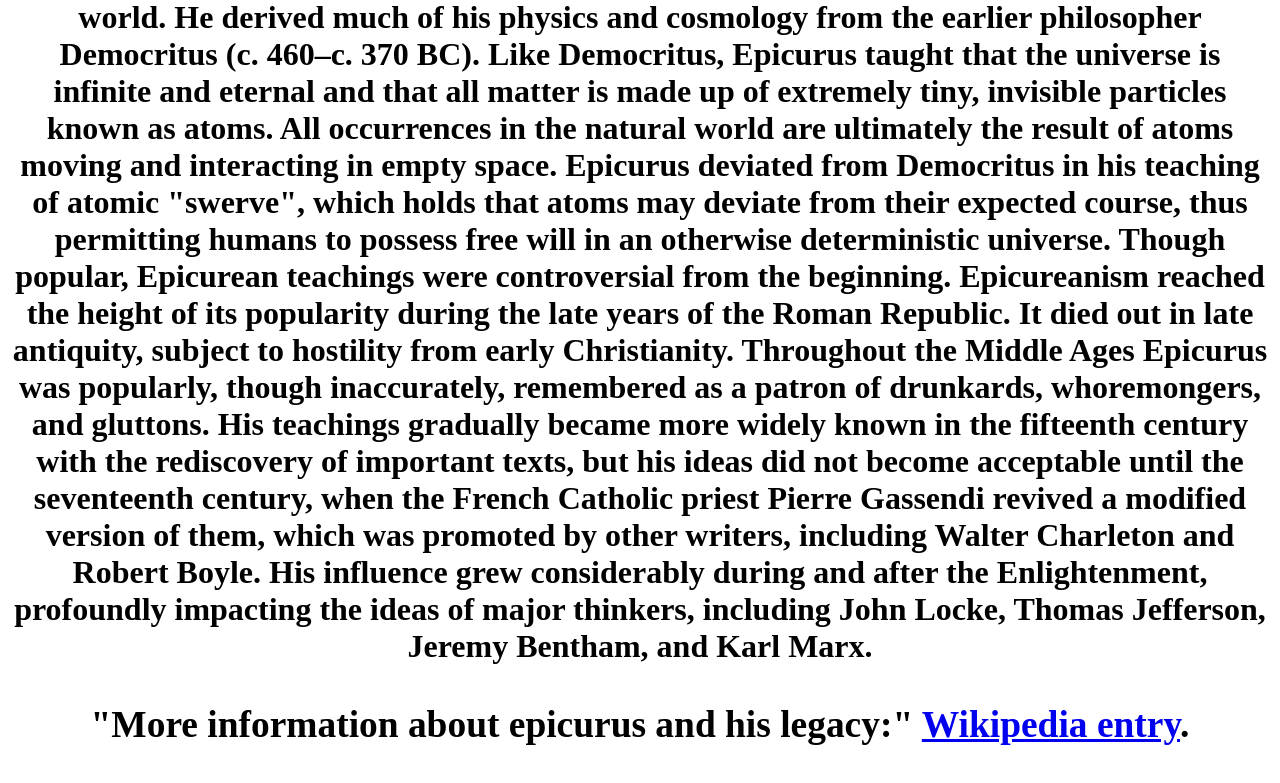
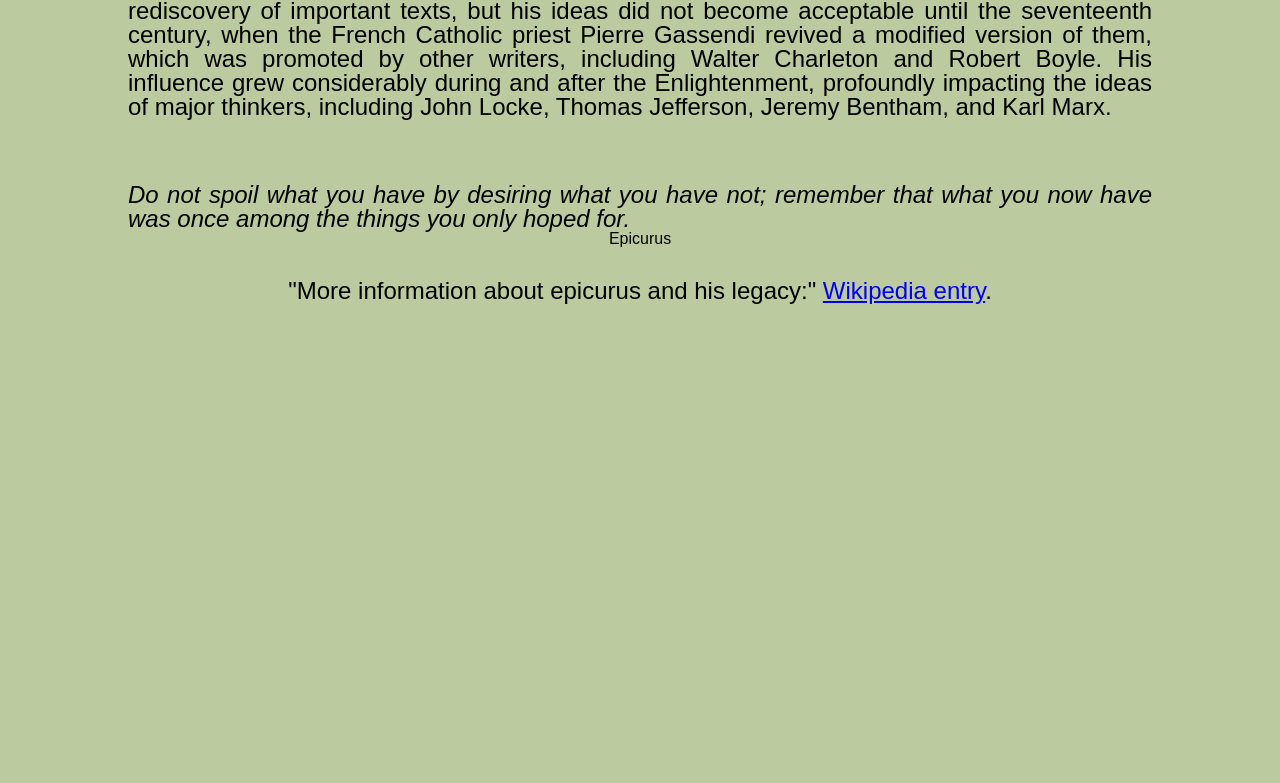
Before and after one commit to Saul97-arch/freecode-front, a plain HTML site: page projeto1/index.html in a window 1280 px wide. Shown: the part 1521-2304 px from the top of the page. After the commit the page ends 1840 px from the top, so only its background shows below. Drawn offline with Linux system fonts and the light colour scheme.

Commit message:
Refatorado projeto 1

```diff
--- a/projeto1/index.html
+++ b/projeto1/index.html
@@ -5,25 +5,32 @@
   <body>
      <main id="main">
         <h1 id="title">A brief about the life of Epicurus<h1>
+        <p class="sub-title">The father of stoicism</p>
           <div id="img-div">
               <img id="image" src="https://fee.org/media/18733/epicurus.jpg?anchor=center&mode=crop&width=1920&rnd=131303490250000000">
             <figcaption id="img-caption">
               "The marble bust of the Epicurus sage."
             </figcaption>
-            <section id="tribute-info">
-              <h3>Life of Epicurus the sage:</h3>
+          </div>
+        <section id="tribute-info">
+          <h3 class="bio-title">Life of Epicurus the sage:</h3>
+            <div class="flex-container">
               <p>
-                Epicurus (Ancient Greek: Ἐπίκουρος, romanized: Epíkouros;[a] 341–270 BC) was an ancient Greek philosopher and sage who founded Epicureanism, a highly influential school of philosophy. He was born on the Greek island of Samos to Athenian parents. Influenced by Democritus, Aristippus, Pyrrho,[3] and possibly the Cynics, he turned against the Platonism of his day and established his own school, known as "the Garden", in Athens. Epicurus and his followers were known for eating simple meals and discussing a wide range of philosophical subjects. He openly allowed women to join the school as a matter of policy. Epicurus is said to have originally written over 300 works on various subjects, but the vast majority of these writings have been lost. Only three letters written by him—the letters to Menoeceus, Pythocles, and Herodotus—and two collections of quotes—the Principle Doctrines and the Vatican Sayings—have survived intact, along with a few fragments of his other writings. Most knowledge of his teachings comes from later authors, particularly the biographer Diogenes Laërtius, the Epicurean Roman poet Lucretius and the Epicurean philosopher Philodemus, and with hostile but largely accurate accounts by the Pyrrhonist philosopher Sextus Empiricus, and the statesman and Academic Skeptic Cicero.
-                For Epicurus, the purpose of philosophy was to help people attain a happy, tranquil life characterized by ataraxia (peace and freedom from fear) and aponia (the absence of pain). He advocated that people were best able to pursue philosophy by living a self-sufficient life surrounded by friends. He taught that the root of all human neurosis is death denial and the tendency for human beings to assume that death will be horrific and painful, which he claimed causes unnecessary anxiety, selfish self-protective behaviors, and hypocrisy. According to Epicurus, death is the end of both the body and the soul and therefore should not be feared. Epicurus taught that although the gods exist, they have no involvement in human affairs. He taught that people should behave ethically not because the gods punish or reward people for their actions, but because amoral behavior will burden them with guilt and prevent them from attaining ataraxia.
-                Like Aristotle, Epicurus was an empiricist, meaning he believed that the senses are the only reliable source of knowledge about the world. He derived much of his physics and cosmology from the earlier philosopher Democritus (c. 460–c. 370 BC). Like Democritus, Epicurus taught that the universe is infinite and eternal and that all matter is made up of extremely tiny, invisible particles known as atoms. All occurrences in the natural world are ultimately the result of atoms moving and interacting in empty space. Epicurus deviated from Democritus in his teaching of atomic "swerve", which holds that atoms may deviate from their expected course, thus permitting humans to possess free will in an otherwise deterministic universe.
+                Epicurus (Ancient Greek: Ἐπίκουρος, romanized: Epíkouros;[a] 341–270 BC) was an ancient Greek philosopher and sage who founded Epicureanism, a highly influential school of philosophy. He was born on the Greek island of Samos to Athenian parents. Influenced by Democritus, Aristippus, Pyrrho,[3] and possibly the Cynics, he turned against the Platonism of his day and established his own school, known as "the Garden", in Athens. Epicurus and his followers were known for eating simple meals and discussing a wide range of philosophical subjects. He openly allowed women to join the school as a matter of policy. <br> Epicurus is said to have originally written over 300 works on various subjects, but the vast majority of these writings have been lost. Only three letters written by him—the letters to Menoeceus, Pythocles, and Herodotus—and two collections of quotes—the Principle Doctrines and the Vatican Sayings—have survived intact, along with a few fragments of his other writings. Most knowledge of his teachings comes from later authors, particularly the biographer Diogenes Laërtius, the Epicurean Roman poet Lucretius and the Epicurean philosopher Philodemus, and with hostile but largely accurate accounts by the Pyrrhonist philosopher Sextus Empiricus, and the statesman and Academic Skeptic Cicero. <br>
+                For Epicurus, the purpose of philosophy was to help people attain a happy, tranquil life characterized by ataraxia (peace and freedom from fear) and aponia (the absence of pain). He advocated that people were best able to pursue philosophy by living a self-sufficient life surrounded by friends. He taught that the root of all human neurosis is death denial and the tendency for human beings to assume that death will be horrific and painful, which he claimed causes unnecessary anxiety, selfish self-protective behaviors, and hypocrisy. According to Epicurus, death is the end of both the body and the soul and therefore should not be feared. Epicurus taught that although the gods exist, they have no involvement in human affairs. He taught that people should behave ethically not because the gods punish or reward people for their actions, but because amoral behavior will burden them with guilt and prevent them from attaining ataraxia. <br>
+                Like Aristotle, Epicurus was an empiricist, meaning he believed that the senses are the only reliable source of knowledge about the world. He derived much of his physics and cosmology from the earlier philosopher Democritus (c. 460–c. 370 BC). Like Democritus, Epicurus taught that the universe is infinite and eternal and that all matter is made up of extremely tiny, invisible particles known as atoms. All occurrences in the natural world are ultimately the result of atoms moving and interacting in empty space. Epicurus deviated from Democritus in his teaching of atomic "swerve", which holds that atoms may deviate from their expected course, thus permitting humans to possess free will in an otherwise deterministic universe. <br>
                 Though popular, Epicurean teachings were controversial from the beginning. Epicureanism reached the height of its popularity during the late years of the Roman Republic. It died out in late antiquity, subject to hostility from early Christianity. Throughout the Middle Ages Epicurus was popularly, though inaccurately, remembered as a patron of drunkards, whoremongers, and gluttons. His teachings gradually became more widely known in the fifteenth century with the rediscovery of important texts, but his ideas did not become acceptable until the seventeenth century, when the French Catholic priest Pierre Gassendi revived a modified version of them, which was promoted by other writers, including Walter Charleton and Robert Boyle. His influence grew considerably during and after the Enlightenment, profoundly impacting the ideas of major thinkers, including John Locke, Thomas Jefferson, Jeremy Bentham, and Karl Marx.
               </p>
-              <h3>
-                "More information about epicurus and his legacy:"
-                <a id="tribute-link" href="https://en.wikipedia.org/wiki/Epicurus" target="_blank">Wikipedia entry</a>.
-              </h3>
-            </section>
-          </div>
+            </div>
+          <blockquote>
+            <p>Do not spoil what you have by desiring what you have not; remember that what you now have was once among the things you only hoped for.</p>
+          </blockquote>
+          <cite>Epicurus</cite>
+          <h3 class="info-tribute">
+            "More information about epicurus and his legacy:"
+            <a id="tribute-link" href="https://en.wikipedia.org/wiki/Epicurus" target="_blank">Wikipedia entry</a>.
+          </h3>
+        </section>
     </main>
    </body>
 </html>
--- a/projeto1/style.css
+++ b/projeto1/style.css
@@ -1,14 +1,193 @@
+/* Reset */
+html,
+body,
+div,
+span,
+applet,
+object,
+iframe,
+h1,
+h2,
+h3,
+h4,
+h5,
+h6,
+p,
+blockquote,
+pre,
+a,
+abbr,
+acronym,
+address,
+big,
+cite,
+code,
+del,
+dfn,
+em,
+img,
+ins,
+kbd,
+q,
+s,
+samp,
+small,
+strike,
+strong,
+sub,
+sup,
+tt,
+var,
+b,
+u,
+i,
+center,
+dl,
+dt,
+dd,
+ol,
+ul,
+li,
+fieldset,
+form,
+label,
+legend,
+table,
+caption,
+tbody,
+tfoot,
+thead,
+tr,
+th,
+td,
+article,
+aside,
+canvas,
+details,
+embed,
+figure,
+figcaption,
+footer,
+header,
+hgroup,
+menu,
+nav,
+output,
+ruby,
+section,
+summary,
+time,
+mark,
+audio,
+video {
+  margin: 0;
+  padding: 0;
+  border: 0;
+  font-size: 100%;
+  font: inherit;
+  vertical-align: baseline;
+}
+/* HTML5 display-role reset for older browsers */
+article,
+aside,
+details,
+figcaption,
+figure,
+footer,
+header,
+hgroup,
+menu,
+nav,
+section {
+  display: block;
+}
+body {
+  line-height: 1;
+}
+ol,
+ul {
+  list-style: none;
+}
+blockquote,
+q {
+  quotes: none;
+}
+blockquote:before,
+blockquote:after,
+q:before,
+q:after {
+  content: "";
+  content: none;
+}
+table {
+  border-collapse: collapse;
+  border-spacing: 0;
+}
+/* Style */
+@import url("https://fonts.googleapis.com/css2?family=Epilogue:ital,wght@0,200;0,500;1,200;1,500&display=swap");
+body {
+  font-family: "Epilogue", sans-serif;
+  background-color:rgba(170, 189, 135, 0.788);
+}
+
 main {
-    text-align: center;
+  text-align: center;
 }
 
 h1 {
-  margin-botton: 0;
+  font-size: 3rem;
+  margin-bottom: 1rem;
+}
+.sub-title {
+  text-align: center;
+  margin-left: 8rem;
+  margin-bottom: 2rem;
+  font-size: 20px;
+  font-style: italic;
+}
+p {
+  max-width: 80%;
+  font-size: 1.5rem;
+  text-align: justify;
 }
 
-img{
-  max-width: 100%;
+img {
+  max-width: 80%;
   display: block;
   height: auto;
   margin: 0 auto;
+  border-radius: 10px;
 }
+
+#img-caption {
+  margin-top: 1.5rem;
+  font-size: 1.5rem;
+}
+
+.bio-title {
+  margin-top: 3rem;
+  margin-bottom: 1.5rem;
+}
+
+.flex-container {
+  display: flex;
+  align-items: center;
+  justify-content: center;
+}
+
+.info-tribute {
+  margin-top: 2rem;
+  font-size: 1.5rem;
+}
+
+blockquote {
+  font-style: italic;
+  margin-top: 4rem;
+  display: flex;
+  align-items: center;
+  justify-content: center;
+}
+
+cite {
+  font-size: 1rem;
+}
```
